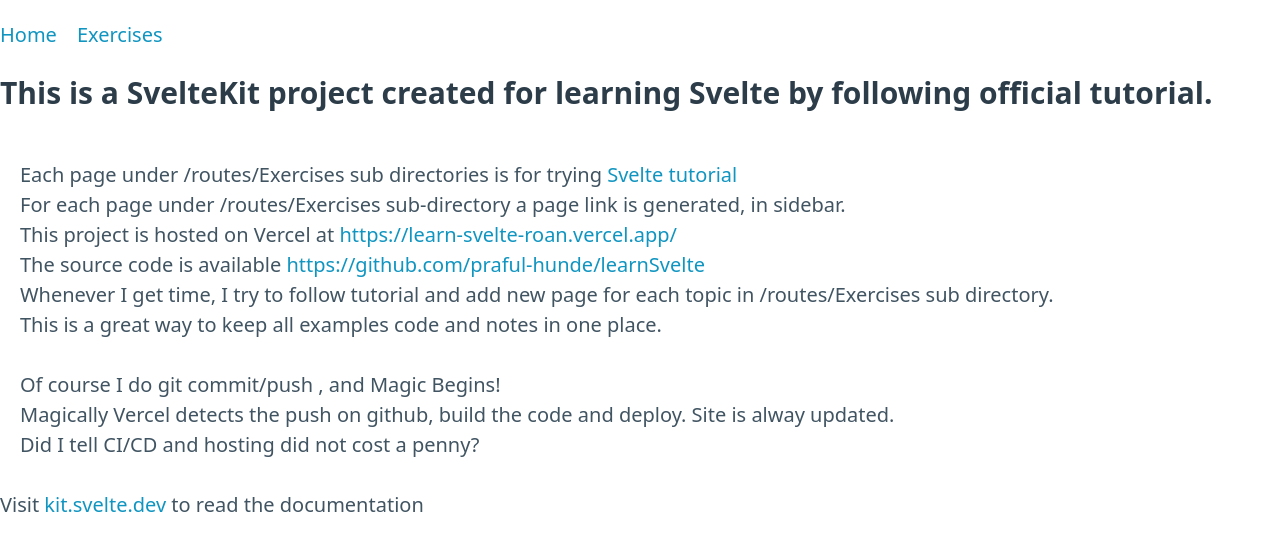
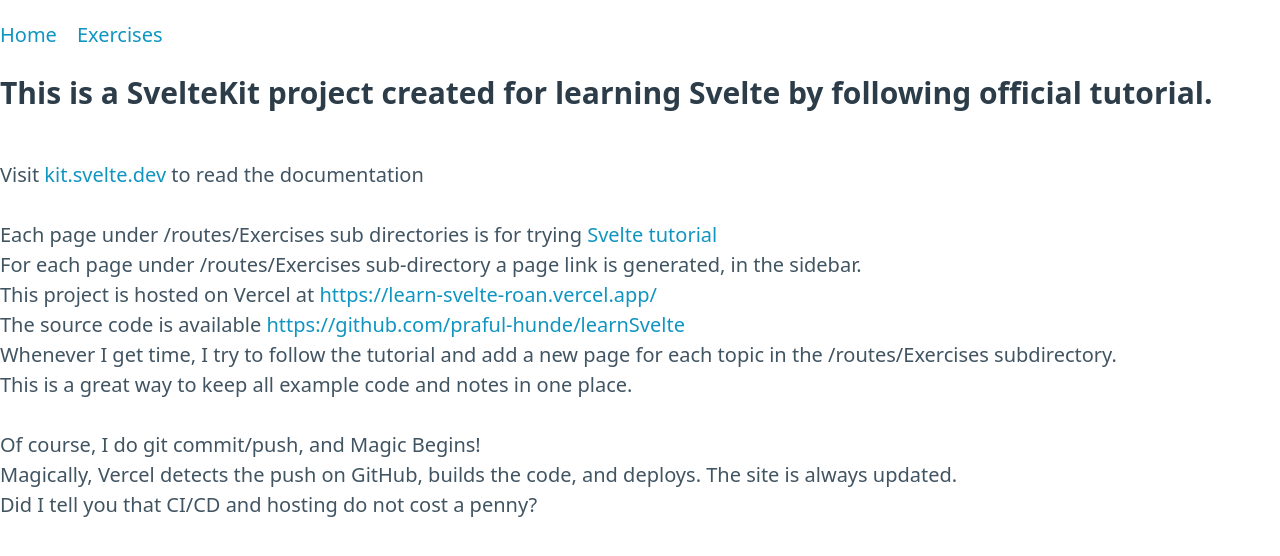
Before and after one commit to praful-hunde/learnSvelte, a SvelteKit app: page / in a window 1280 px wide. Shown: the top 556 px of the page. Built offline with nearby package versions, Linux system fonts and the light colour scheme.

Commit message:
added SSR to home page

```diff
--- /dev/null
+++ b/src/routes/+page.server.ts
@@ -0,0 +1,16 @@
+
+  export async function load() {
+    return {
+        staticText: `
+          Each page under /routes/Exercises sub directories is for trying <a href="https://svelte.dev/tutorial/basics">Svelte tutorial</a><br>
+          For each page under /routes/Exercises sub-directory a page link is generated, in the sidebar.<br>
+          This project is hosted on Vercel at <a href="https://learn-svelte-roan.vercel.app/">https://learn-svelte-roan.vercel.app/</a><br>
+          The source code is available <a href="https://github.com/praful-hunde/learnSvelte">https://github.com/praful-hunde/learnSvelte</a> <br>
+          Whenever I get time, I try to follow the tutorial and add a new page for each topic in the /routes/Exercises subdirectory.<br>
+          This is a great way to keep all example code and notes in one place.<br><br>
+          Of course, I do git commit/push, and Magic Begins!<br>
+          Magically, Vercel detects the push on GitHub, builds the code, and deploys. The site is always updated.<br>
+          Did I tell you that CI/CD and hosting do not cost a penny?
+        `,
+    };
+  }
--- a/src/routes/+page.svelte
+++ b/src/routes/+page.svelte
@@ -1,24 +1,19 @@
 <h3>This is a SvelteKit project created for learning Svelte by following official tutorial.</h3>
-
-<p style="margin-left: 20px">
-    Each page under /routes/Exercises sub directories is for trying <a href="https://svelte.dev/tutorial/basics">Svelte tutorial</a><br>
-    For each page under /routes/Exercises sub-directory a page link is generated, in sidebar.<br>
-    This project is hosted on Vercel at <a href="https://learn-svelte-roan.vercel.app/">https://learn-svelte-roan.vercel.app/</a><br>
-
-    The source code is available <a href="https://github.com/praful-hunde/learnSvelte">https://github.com/praful-hunde/learnSvelte</a> <br>
-
-    Whenever I get time, I try to follow tutorial and add new page for each topic in /routes/Exercises sub directory.<br>
-    This is a great way to keep all examples code and notes in one place.<br><br>
-    Of course I do git commit/push , and Magic Begins!<br>
-    Magically Vercel detects the push on github, build the code and deploy. Site is alway updated.<br>
-    Did I tell CI/CD and hosting did not cost a penny?
-  </p>
-
 
 <p>Visit <a href="https://kit.svelte.dev">kit.svelte.dev</a> to read the documentation</p>
 <script lang="ts">
+  export const prerender = true;
+  export const csr = false;
+  /** @type {import('./$types').PageData} */
+  export let data:any;
 	import { onDestroy, onMount } from "svelte";
     console.log("Root Page rendered!");
     onMount(()=>{console.log("Root page Mounted")});
     onDestroy(()=>{console.log("Root page Destroyed")})
 </script>
+
+
+
+<main>
+  {@html data.staticText || ''}
+</main>
```
